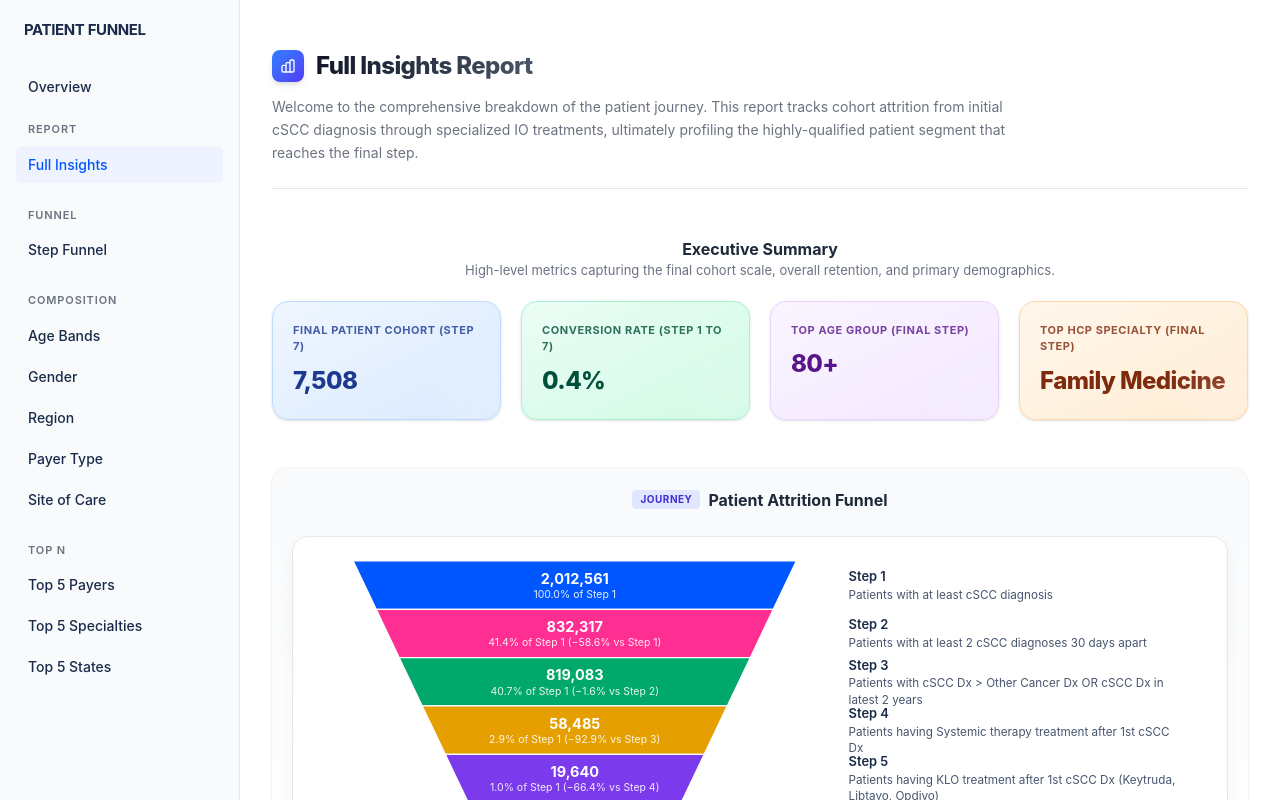
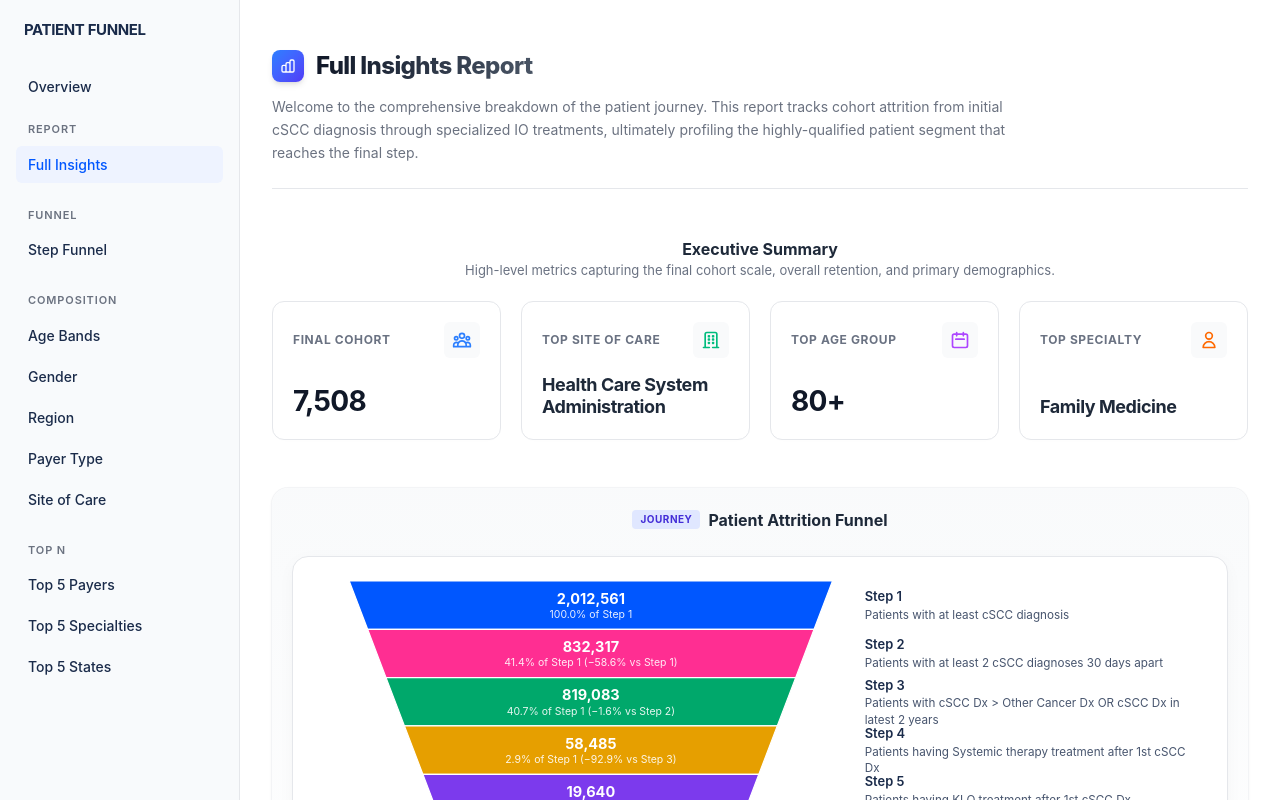
Before and after one commit to Vishw-modi/ARD-Charts, a Next.js app: page /report in a window 1280 px wide. Shown: the top 800 px of the page. Built offline with nearby package versions, Linux system fonts and the light colour scheme.

Commit message:
final changes made

```diff
--- a/app/report/page.tsx
+++ b/app/report/page.tsx
@@ -19,7 +19,7 @@ export default function ReportPage() {
   // Calculate dummy KPI data or real data if available
   let kpiData = {
     step7Patients: "...",
-    conversionRate: "...",
+    topSiteOfCare: "...",
     topAgeGroup: "...",
     topSpec: "..."
   };
@@ -33,17 +33,19 @@ export default function ReportPage() {
       .filter(r => r.DIMENSION === "gender" && r.STEP === 7)
       .reduce((sum, r) => sum + r.PATIENTS, 0);
 
-    const convRate = step1Total > 0 ? ((step7Total / step1Total) * 100).toFixed(1) + "%" : "0%";
-
     const ageStep7 = rows.filter(r => r.DIMENSION === "age_group" && r.STEP === 7);
     const topAge = ageStep7.length > 0 ? ageStep7.reduce((a, b) => a.PATIENTS > b.PATIENTS ? a : b).VALUE : "N/A";
 
     const specStep7 = rows.filter(r => r.DIMENSION === "hcp_specialty" && r.STEP === 7 && r.VALUE !== "Other" && r.VALUE !== "Unknown");
     const topSpec = specStep7.length > 0 ? specStep7.reduce((a, b) => a.PATIENTS > b.PATIENTS ? a : b).VALUE : "N/A";
 
+    // Top Site of Care at Step 7
+    const socStep7 = rows.filter(r => r.DIMENSION === "parent_type" && r.STEP === 7 && r.VALUE !== "Other" && r.VALUE !== "Unknown");
+    const topSoc = socStep7.length > 0 ? socStep7.reduce((a, b) => a.PATIENTS > b.PATIENTS ? a : b).VALUE : "N/A";
+
     kpiData = {
       step7Patients: new Intl.NumberFormat("en-US").format(step7Total),
-      conversionRate: convRate,
+      topSiteOfCare: topSoc,
       topAgeGroup: topAge,
       topSpec: topSpec
     };
@@ -77,24 +79,40 @@ export default function ReportPage() {
         </div>
         <div className="grid grid-cols-1 gap-5 sm:grid-cols-2 lg:grid-cols-4">
           <KpiCard
-            title="Final Patient Cohort (Step 7)"
+            title="Final Cohort"
             value={kpiData.step7Patients}
-            colorClass="from-blue-50 to-blue-100 border-blue-200 text-blue-900"
+            icon={
+              <svg className="h-5 w-5 text-blue-500" fill="none" viewBox="0 0 24 24" stroke="currentColor">
+                <path strokeLinecap="round" strokeLinejoin="round" strokeWidth={2} d="M17 20h5v-2a3 3 0 00-5.356-1.857M17 20H7m10 0v-2c0-.656-.126-1.283-.356-1.857M7 20H2v-2a3 3 0 015.356-1.857M7 20v-2c0-.656.126-1.283.356-1.857m0 0a5.002 5.002 0 019.288 0M15 7a3 3 0 11-6 0 3 3 0 016 0zm6 3a2 2 0 11-4 0 2 2 0 014 0zM7 10a2 2 0 11-4 0 2 2 0 014 0z" />
+              </svg>
+            }
           />
           <KpiCard
-            title="Conversion Rate (Step 1 to 7)"
-            value={kpiData.conversionRate}
-            colorClass="from-emerald-50 to-emerald-100 border-emerald-200 text-emerald-900"
+            title="Top Site of Care"
+            value={kpiData.topSiteOfCare}
+            icon={
+              <svg className="h-5 w-5 text-emerald-500" fill="none" viewBox="0 0 24 24" stroke="currentColor">
+                <path strokeLinecap="round" strokeLinejoin="round" strokeWidth={2} d="M19 21V5a2 2 0 00-2-2H7a2 2 0 00-2 2v16m14 0h2m-2 0h-5m-9 0H3m2 0h5M9 7h1v1H9V7zm5 0h1v1h-1V7zm-5 4h1v1H9v-1zm5 0h1v1h-1v-1zm-5 4h1v1H9v-1zm5 0h1v1h-1v-1z" />
+              </svg>
+            }
           />
           <KpiCard
-            title="Top Age Group (Final Step)"
+            title="Top Age Group"
             value={kpiData.topAgeGroup}
-            colorClass="from-purple-50 to-purple-100 border-purple-200 text-purple-900"
+            icon={
+              <svg className="h-5 w-5 text-purple-500" fill="none" viewBox="0 0 24 24" stroke="currentColor">
+                <path strokeLinecap="round" strokeLinejoin="round" strokeWidth={2} d="M8 7V3m8 4V3m-9 8h10M5 21h14a2 2 0 002-2V7a2 2 0 00-2-2H5a2 2 0 00-2 2v12a2 2 0 002 2z" />
+              </svg>
+            }
           />
           <KpiCard
-            title="Top HCP Specialty (Final Step)"
+            title="Top Specialty"
             value={kpiData.topSpec}
-            colorClass="from-orange-50 to-orange-100 border-orange-200 text-orange-900"
+            icon={
+              <svg className="h-5 w-5 text-orange-500" fill="none" viewBox="0 0 24 24" stroke="currentColor">
+                <path strokeLinecap="round" strokeLinejoin="round" strokeWidth={2} d="M16 7a4 4 0 11-8 0 4 4 0 018 0zM12 14a7 7 0 00-7 7h14a7 7 0 00-7-7z" />
+              </svg>
+            }
           />
         </div>
       </section>
@@ -177,14 +195,18 @@ export default function ReportPage() {
 }
 
 // Simple Helper Components for Layout
-function KpiCard({ title, value, colorClass }: { title: string; value: string | number; colorClass: string }) {
+function KpiCard({ title, value, icon }: { title: string; value: string | number; icon?: ReactNode }) {
+  // If value is a long string (like a specialty), reduce font size to prevent awkward wrapping
+  const isText = typeof value === "string" && value.length > 5 && isNaN(Number(value.replace(/,/g, '')));
+  const valueClass = isText ? "text-[18px] text-gray-800" : "text-[28px] text-gray-900";
+
   return (
-    <div className={`relative overflow-hidden rounded-2xl border bg-gradient-to-br p-5 shadow-sm transition-transform hover:-translate-y-1 hover:shadow-md ${colorClass}`}>
-      <h3 className="text-[11px] font-bold uppercase tracking-wider opacity-80">{title}</h3>
-      <p className="mt-2 text-[24px] font-extrabold tracking-tight">{value}</p>
-
-      {/* Decorative background element */}
-      <div className="absolute -bottom-6 -right-6 h-20 w-20 rounded-full bg-white opacity-20 blur-xl"></div>
+    <div className="group flex flex-col justify-between rounded-xl border border-gray-200 bg-white p-5 shadow-[0_2px_10px_-4px_rgba(0,0,0,0.02)] transition-all hover:shadow-[0_8px_30px_-4px_rgba(0,0,0,0.06)] hover:border-gray-300">
+      <div className="mb-4 flex items-center justify-between">
+        <h3 className="text-[12px] font-bold uppercase tracking-wider text-gray-500">{title}</h3>
+        {icon && <div className="rounded-md bg-gray-50 p-2 transition-colors group-hover:bg-gray-100">{icon}</div>}
+      </div>
+      <p className={`font-bold leading-tight tracking-tight ${valueClass}`}>{value}</p>
     </div>
   );
 }
--- a/components/charts/FunnelChart.tsx
+++ b/components/charts/FunnelChart.tsx
@@ -62,10 +62,10 @@ export function FunnelChart({ rows }: ChartProps) {
         .attr("viewBox", `0 0 ${viewBoxWidth} ${viewBoxHeight}`)
         .style("overflow", "visible");
 
-      const topWidth = 550;
-      const neckWidth = 150;
-      const centerX = 320;
-      const textX = 640;
+      const topWidth = 600;
+      const neckWidth = 280;
+      const centerX = 340;
+      const textX = 660;
 
       const numBands = 7;
       const bandHeight = viewBoxHeight / numBands;
```
